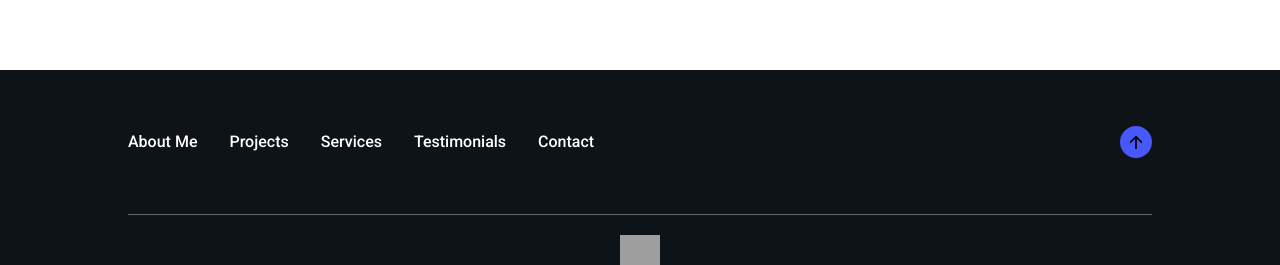
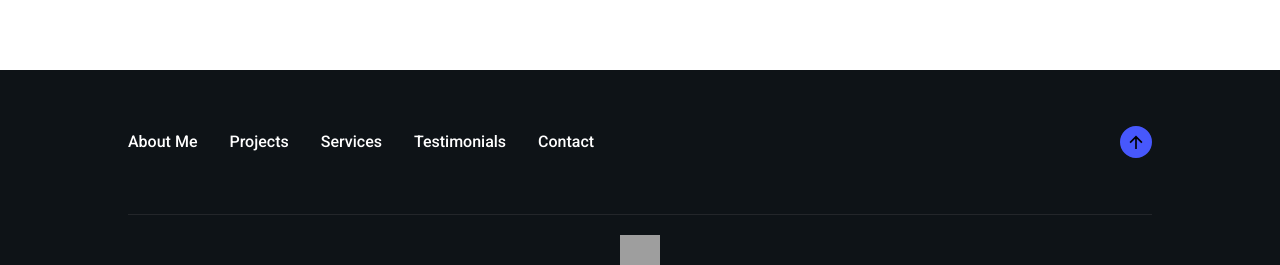
Before and after one commit to abdennourzahaf/portfolio, a Next.js app: page / in a window 1280 px wide. Shown: the part 4062-4327 px from the top of the page. Built offline with nearby package versions, Linux system fonts and the light colour scheme; grey boxes are pictures that could not be loaded.

Commit message:
fixed footer border

```diff
--- a/containers/Footer/Footer.jsx
+++ b/containers/Footer/Footer.jsx
@@ -7,7 +7,7 @@ const Footer = () => {
   return (
     <footer className='bg-text-light'>
       <div className='container'>
-        <div className='flex flex-col items-center p-10 border-footer md:py-14 md:px-0 lg:flex-row lg:justify-between lg:border-footer-lg'>
+        <div className='flex flex-col items-center p-10 border-footer md:py-14 md:px-0 lg:flex-row lg:justify-between'>
           <ul className='flex items-center flex-col font-medium text-gray-light mb-4 md:flex-row md:mb-8 lg:mb-0'>
             {MENU_ITEMS.map(({ label, href }, index) => (
               <li
--- a/styles/tailwind.css
+++ b/styles/tailwind.css
@@ -17,10 +17,6 @@
 
   .border-footer {
     border-bottom: 1px solid rgba(103, 103, 103, 0.24);
-  }
-
-  .border-footer-lg {
-    border-bottom: 1px solid rgb(103, 103, 103);
   }
 
   .shadow-service {
```
